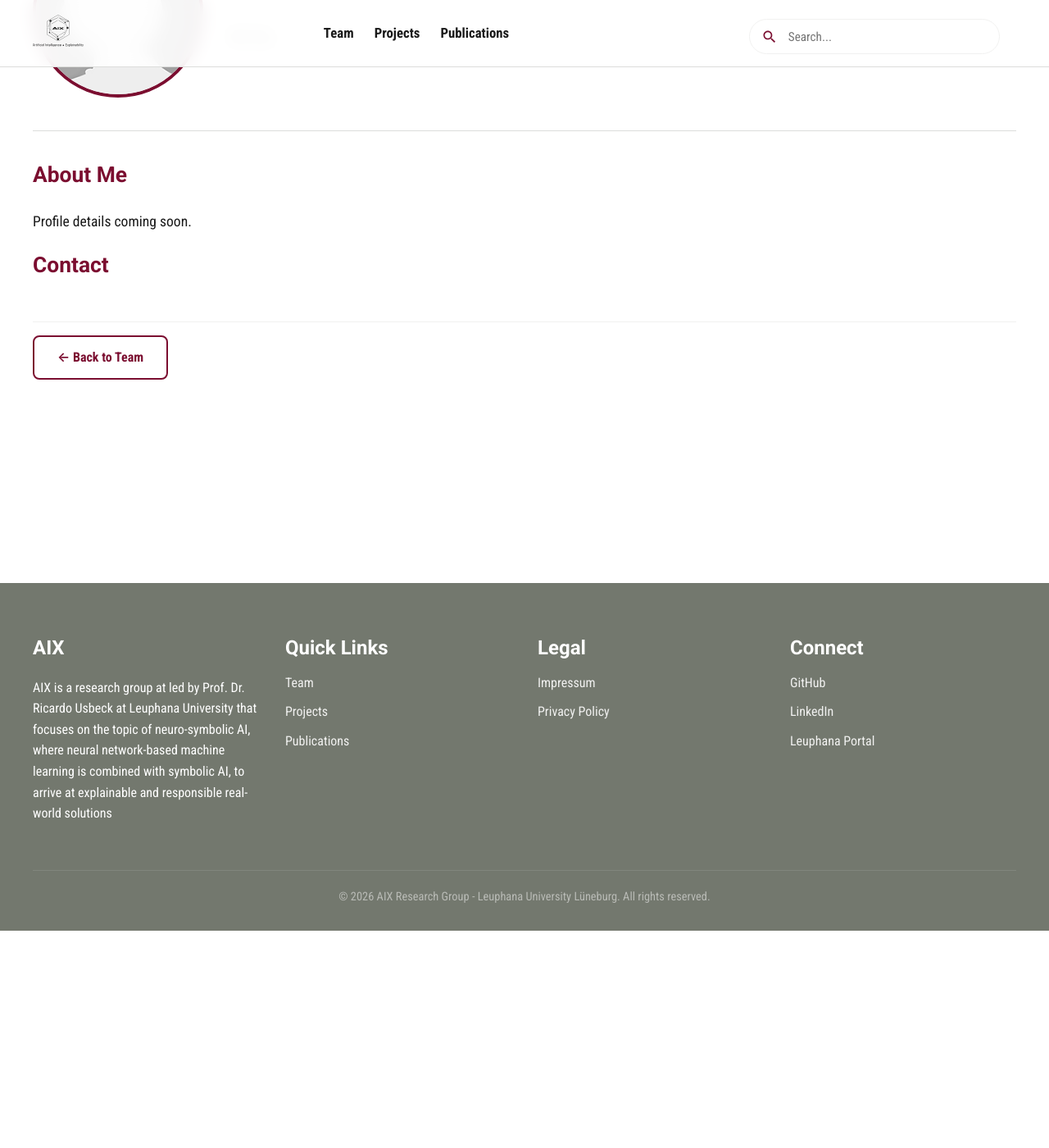
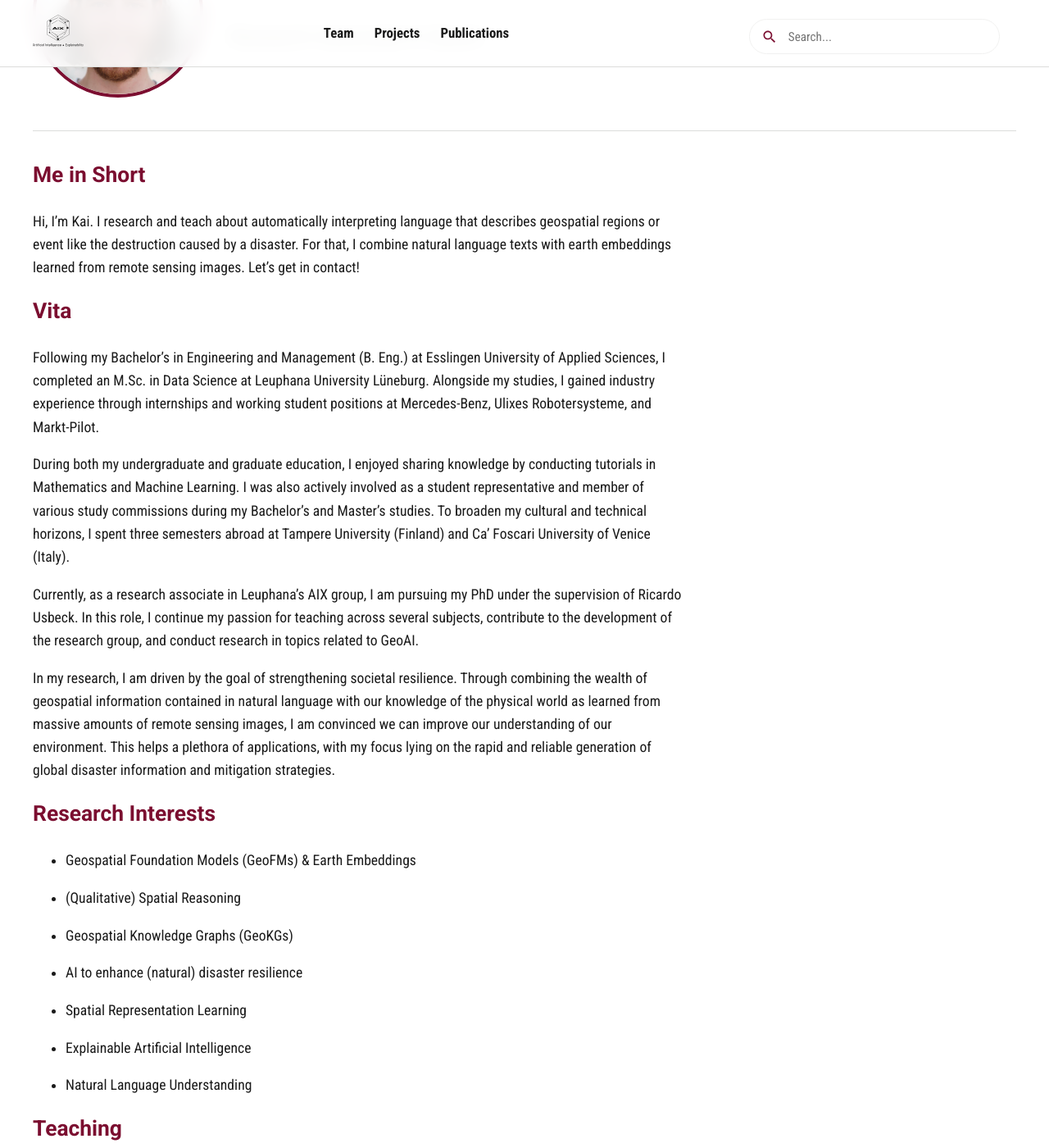
Before and after one commit to semantic-systems/aix.leuphana.de, a Jekyll site: the page built from _team/kai-moltzen.md, in a window 1280 px wide and 1400 px high, scrolled down 211 px. Shown: the whole window at 82% size. Built offline with Jekyll 4.4.1, drawn with Linux system fonts in a browser that asks for light colours; some of the changed text lies outside the part shown.

Commit message:
Update Kai Moltzen's profile with detailed bio, research interests, teaching contributions, contact information, and new profile image.

```diff
--- a/_team/kai-moltzen.md
+++ b/_team/kai-moltzen.md
@@ -1,15 +1,100 @@
 ---
 name: "Kai Moltzen"
-title: "M.Sc."
-image: "blank.png"
+title: "Research Associate in GeoAI"
+image: "kai-moltzen.png"
 job_category: "researcher"
+
+bio: |
+  Following my Bachelor's in Engineering and Management (B. Eng.) at Esslingen University of Applied Sciences, I completed an M.Sc. in Data Science at Leuphana University Lüneburg. Alongside my studies, I gained industry experience through internships and working student positions at Mercedes-Benz, Ulixes Robotersysteme, and Markt-Pilot.
+
+  During both my undergraduate and graduate education, I enjoyed sharing knowledge by conducting tutorials in Mathematics and Machine Learning. I was also actively involved as a student representative and member of various study commissions during my Bachelor's and Master's studies. To broaden my cultural and technical horizons, I spent three semesters abroad at Tampere University (Finland) and Ca' Foscari University of Venice (Italy).
+
+  Currently, as a research associate in Leuphana's AIX group, I am pursuing my PhD under the supervision of Ricardo Usbeck. In this role, I continue my passion for teaching across several subjects, contribute to the development of the research group, and conduct research in topics related to GeoAI.
+
+  In my research, I am driven by the goal of strengthening societal resilience. Through combining the wealth of geospatial information contained in natural language with our knowledge of the physical world as learned from massive amounts of remote sensing images, I am convinced we can improve our understanding of our environment. This helps a plethora of applications, with my focus lying on the rapid and reliable generation of global disaster information and mitigation strategies.
+
+research_interests:
+  - Geospatial Foundation Models (GeoFMs) & Earth Embeddings
+  - (Qualitative) Spatial Reasoning
+  - Geospatial Knowledge Graphs (GeoKGs)
+  - AI to enhance (natural) disaster resilience
+  - Spatial Representation Learning
+  - Explainable Artificial Intelligence
+  - Natural Language Understanding
+
+teaching:
+  - "Connecting AI and our Environment: Current Methods in GeoAI (M.Sc.)"
+  - Explainable Artificial Intelligence (XAI) and Data Visualization (B.Sc.)
+  - Advanced Machine Learning - LLMs, RAG, KGs (M.Sc.)
+  - AI project (B.Sc.)
+  - Foundations of AI (B.Sc.)
+  - DataX (B.Sc.)
+
+education:
+  - degree: "Management and Data Science, Master"
+    thesis: "A Self-Reflective, LLM-Driven Multi-Agent Architecture for Georelating Natural Disasters from News"
+    institution: "Leuphana Universität Lüneburg"
+    period: "01.10.2022 → 21.03.2025"
+    supervisor: "Usbeck, Ricardo"
+  - degree: "Engineering and Management, Bachelor"
+    thesis: "Object Controlled Technologies for Digital Assistance Systems in Manual Assemlies"
+    institution: "Esslingen University of Applied Sciences"
+    period: "01.03.2018 → 28.02.2022"
+    supervisor: "Reichert, Frederik"
+
+prizes:
+  - name: "2025 Research Award of the School of Management & Technology"
+    date: "10.12.2025"
+  - name: "Award for Completing the Course of Study 'Management and Data Science' with Outstanding Success"
+    date: "14.06.2025"
+
+email: "kai.moltzen@leuphana.de"
+phone: "+49.4131.677-2417"
+office: "C4.308b"
+address: "Universitätsallee 1, 21335 Lüneburg"
+orcid: "0009-0001-8150-3181"
+website: "https://www.leuphana.de/en/institutes/iis/persons/kai-moltzen.html"
+research_portal: "https://fis.leuphana.de/en/persons/kai-moltzen/"
 
 layout: team_member
 permalink: /team/kai-moltzen/
 ---
+## Me in Short
+Hi, I'm Kai. I research and teach about automatically interpreting language that describes geospatial regions or event like the destruction caused by a disaster. For that, I combine natural language texts with earth embeddings learned from remote sensing images. Let's get in contact!
 
-## About Me
+## Vita
 
-Profile details coming soon.
+{{ page.bio }}
+
+## Research Interests
+
+{% for interest in page.research_interests %}
+- {{ interest }}
+{% endfor %}
+
+## Teaching
+
+{% for course in page.teaching %}
+- {{ course }}
+{% endfor %}
+
+## Education/Academic qualification
+
+{% for edu in page.education %}
+- **{{ edu.degree }}**, {{ edu.thesis }}, {{ edu.institution }}<br>{{ edu.period }}, supervised by {{ edu.supervisor }}
+{% endfor %}
+
+## Prizes
+
+{% for prize in page.prizes %}
+- {{ prize.name }} ({{ prize.date }})
+{% endfor %}
 
 ## Contact
+
+- Email: [{{ page.email }}](mailto:{{ page.email }})
+- Phone: {{ page.phone }}
+- Office: {{ page.office }}, {{ page.address }}
+- ORCID: [{{ page.orcid }}](https://orcid.org/{{ page.orcid }})
+- Leuphana profile: [{{ page.name }}]({{ page.website }})
+- Research portal: [{{ page.name }}]({{ page.research_portal }})
```
Also changed, not shown: assets/images/profile_photo/kai-moltzen.jpg (deleted), assets/images/profile_photo/kai-moltzen.png (added).
